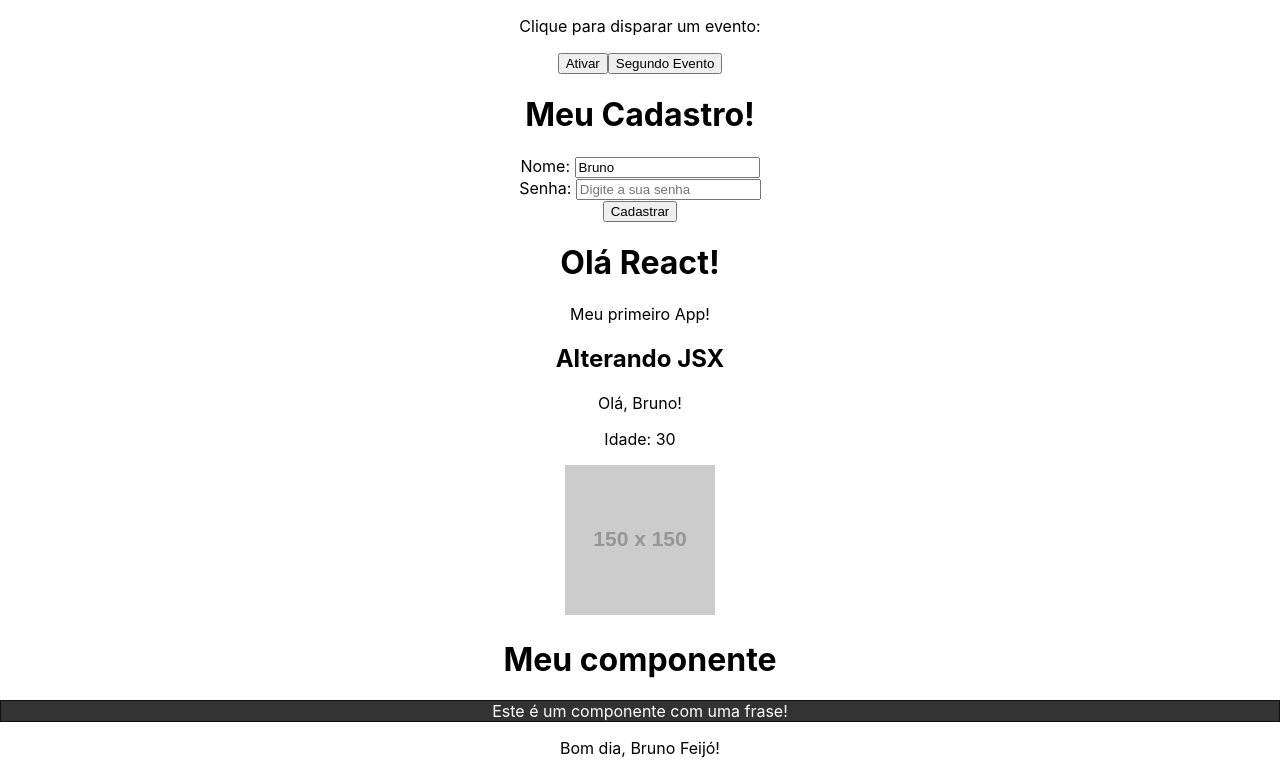
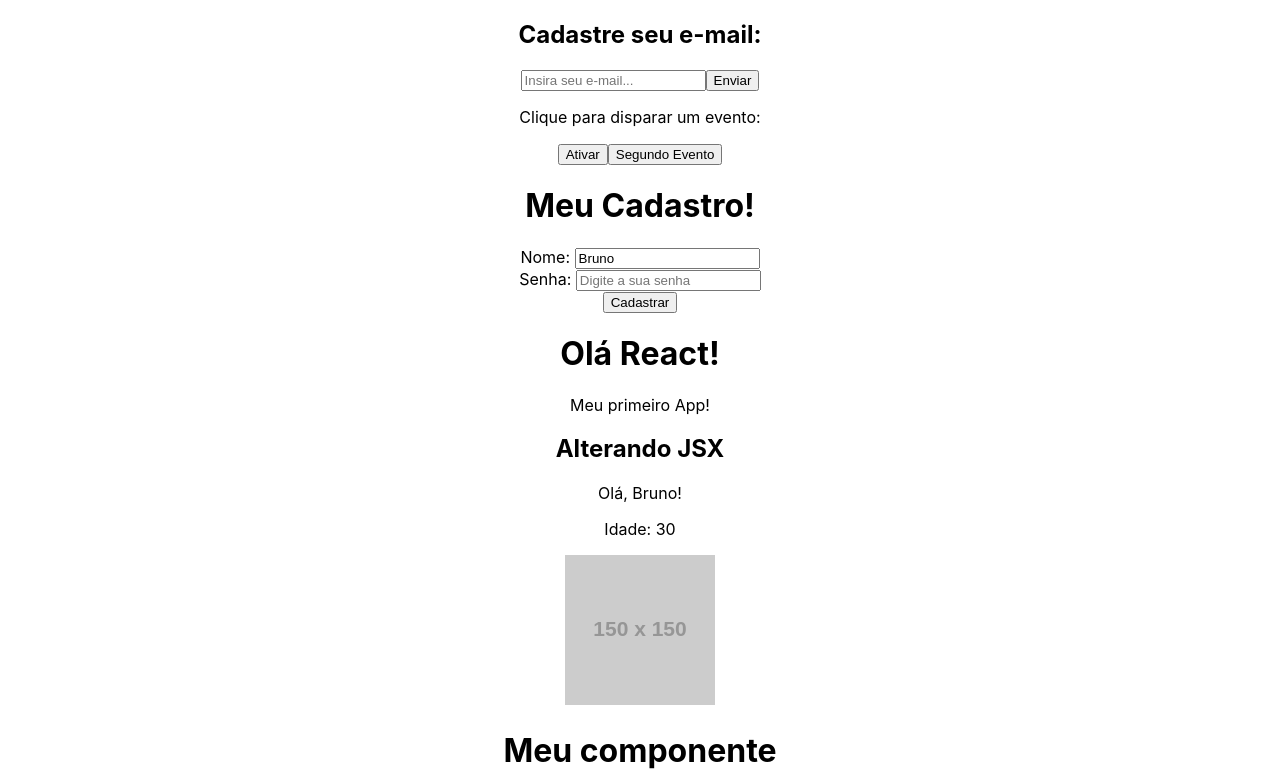
Before and after one commit to BrunosFeijo/React-testes, a React (Create React App) app: page / in a window 1280 px wide. Shown: the top 775 px of the page. Built offline with nearby package versions, Linux system fonts and the light colour scheme.

Commit message:
renderizacao_condicional

```diff
--- a/src/App.js
+++ b/src/App.js
@@ -5,6 +5,7 @@
 import List from './components/List';
 import Evento from './components/Evento';
 import Form from './components/Form';
+import Condicional from './components/Condicional';
 
 function App() {
 
@@ -18,6 +19,7 @@
 
   return (
     <div className="App">
+      <Condicional />
       <Evento numero="1" />
       <Form />
      <h1>Olá React!</h1>
--- /dev/null
+++ b/src/components/Condicional.js
@@ -0,0 +1,35 @@
+import { useState } from "react"
+
+function Condicional() {
+    const [email, setEmail] = useState()
+    const [userEmail, setUserEmail] = useState()
+
+    function enviarEmail() {
+        setUserEmail(email)
+    }
+
+    function limparEmail() {
+        setUserEmail('')
+    }
+
+
+    return (
+        <div>
+            <h2>Cadastre seu e-mail: </h2>
+            <input
+                type="email"
+                placeholder="Insira seu e-mail..."
+                onChange={(e) => setEmail(e.target.value)}
+            />
+            <button onClick={enviarEmail}>Enviar</button>
+            {userEmail && (
+                <div>
+                    <p>O email do usuário é: {userEmail}</p>
+                    <button onClick={limparEmail}>Limpar</button>
+                </div>
+            )} {/* condicional */}
+        </div>
+    )
+}
+
+export default Condicional
```
